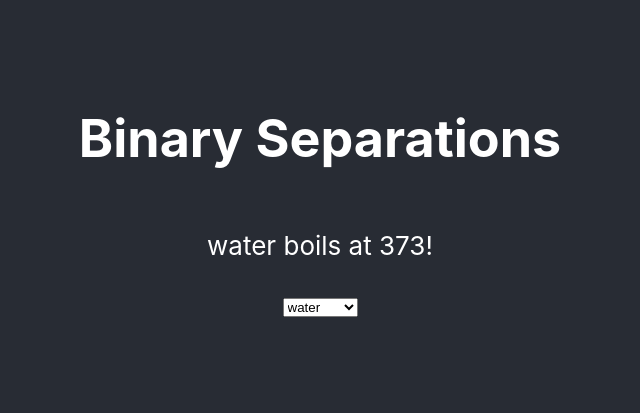
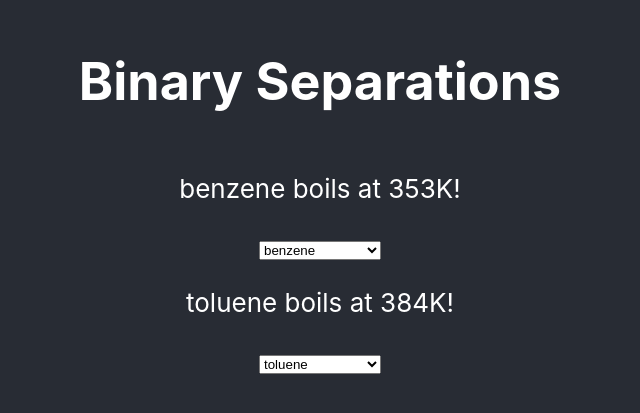
Before and after one commit to isaacrez/web-binary-separations-grapher, a React (Create React App) app: page / in a window 1280 px wide. Shown: the part 205-618 px from the top of the page, without its empty margins (320-960 px from the left). Built offline with nearby package versions, Linux system fonts and the light colour scheme.

Commit message:
Add exclusive selectors for two chemicals

```diff
--- a/src/components/App.tsx
+++ b/src/components/App.tsx
@@ -6,16 +6,22 @@ import Chemical from './models/Chemical.ts'
 import Selector from './Selector.tsx'
 
 function App() {
-  const [chemName, setChemName] = React.useState("water")
-  const chemical = new Chemical(chemName)
+  const [lightName, setLightName] = React.useState("benzene")
+  const [heavyName, setHeavyName] = React.useState("toluene")
 
-  const chemOptions = ["water", "n-butane", "benzene", "toluene"]
+  const light = new Chemical(lightName)
+  const heavy = new Chemical(heavyName)
+
+  const chemicalNames = Object.keys(chemicals)
 
   return (
     <div className="App">
       <h1>Binary Separations</h1>
-      <p>{chemical.getName()} boils at {Math.round(chemical.getBoilingPt())}!</p>
-      <Selector value={chemName} setValue={setChemName} options={chemOptions} />
+      <p>{light.getName()} boils at {Math.round(light.getBoilingPt())}K!</p>
+      <Selector value={lightName} setValue={setLightName} options={chemicalNames.filter(n => n !== heavyName)} />
+
+      <p>{heavy.getName()} boils at {Math.round(heavy.getBoilingPt())}K!</p>
+      <Selector value={heavyName} setValue={setHeavyName} options={chemicalNames.filter(n => n !== lightName)} />
     </div>
   );
 }
```
